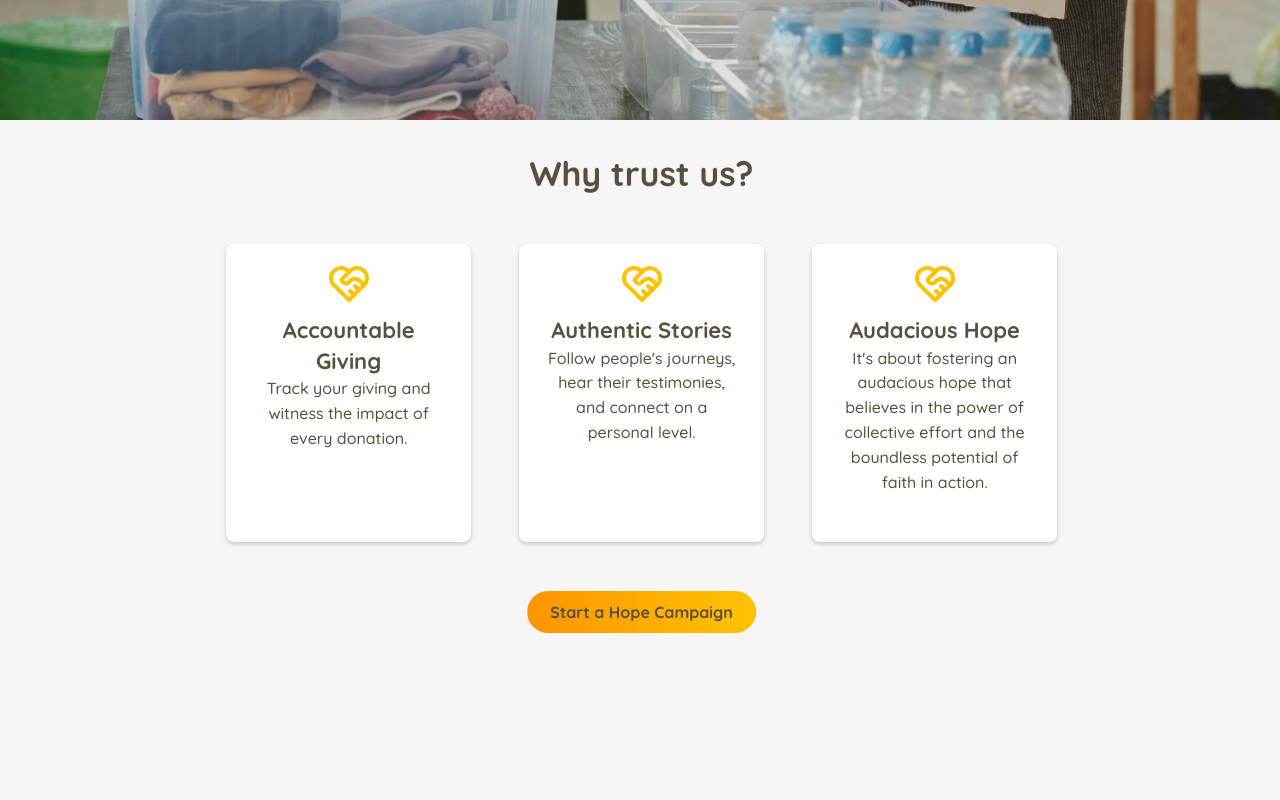
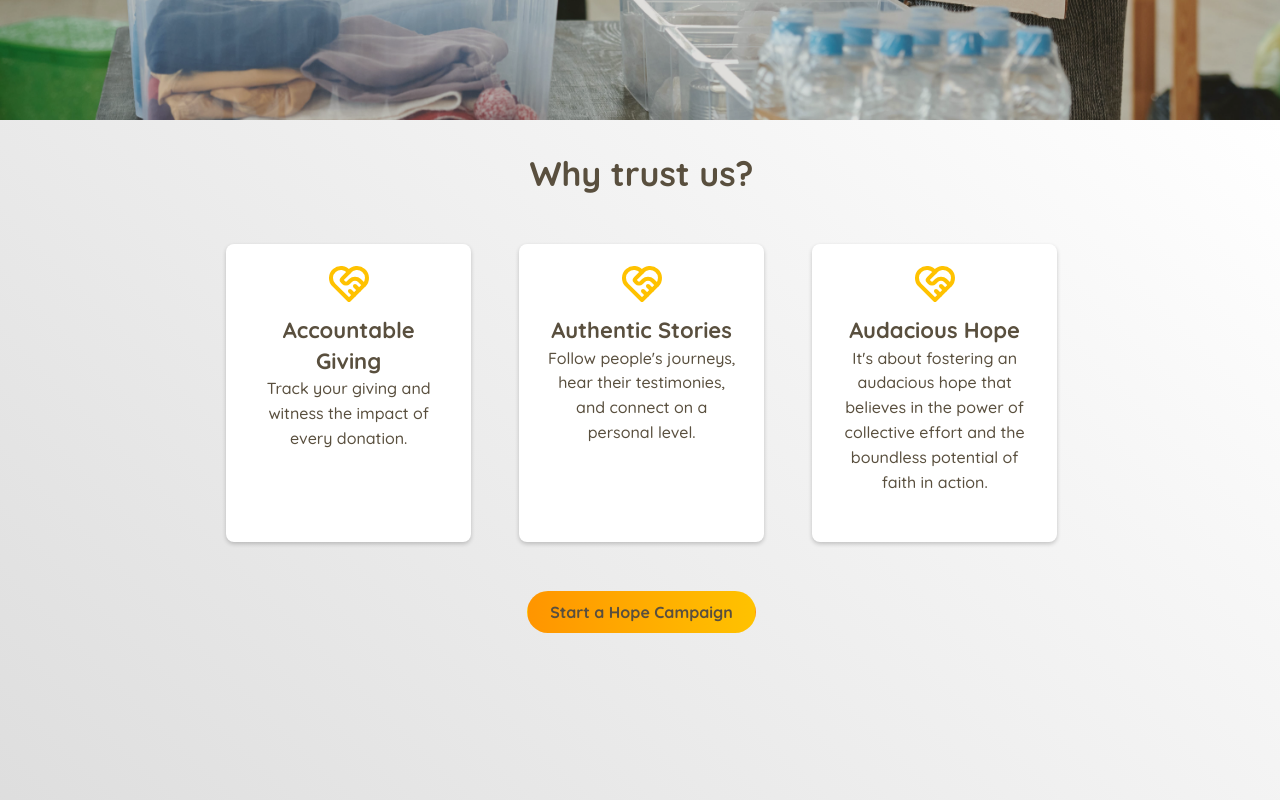
Before and after one commit to jwenger100/hope-gives, a Next.js app: page / in a window 1280 px wide. Shown: the part 740-1540 px from the top of the page. Built offline with nearby package versions, Linux system fonts and the light colour scheme.

Commit message:
Light linear gradient for donation tracker

```diff
--- a/src/components/DonationImpactTracker.module.css
+++ b/src/components/DonationImpactTracker.module.css
@@ -30,7 +30,12 @@
 
 .wrapper {
   color: var(--hopegives-gray);
-  background-color: rgba(211, 211, 211, 0.2);
+  background: linear-gradient(
+    45deg,
+    rgba(211, 211, 211, 0.8),
+    rgba(255, 255, 255, 0.3)
+  );
+  /* background-color: rgba(211, 211, 211, 0.2); */
   width: calc(100% + 35px);
   margin-left: -16px;
   margin-right: -16px;
```
